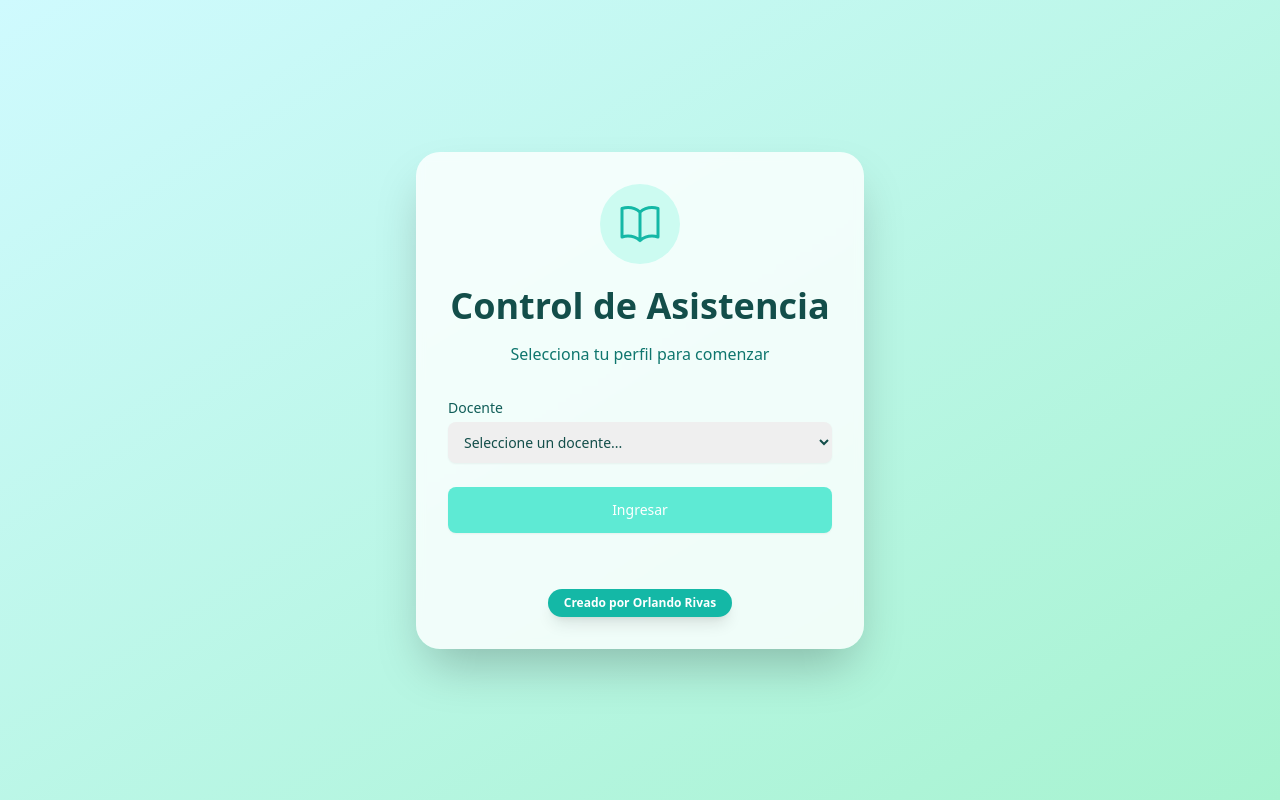
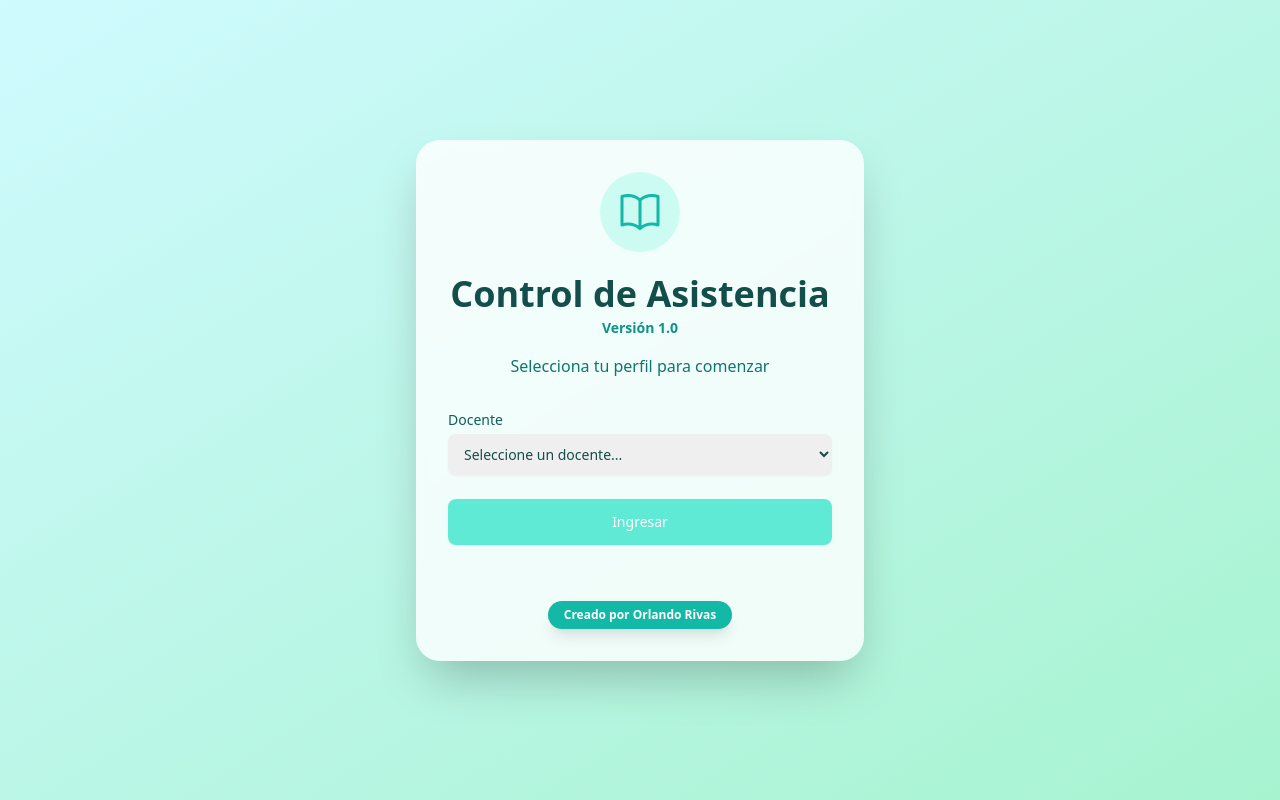
Before and after one commit to landitech/app-asistencia, a React (Vite) app: page / in a window 1280 px wide. Built offline with nearby package versions, Linux system fonts and the light colour scheme.

Commit message:
feat: Add version number to header
Adds the application version "Versión 1.0" to both the LoginScreen and AttendanceSheet headers to provide users with version information.

```diff
--- a/components/AttendanceSheet.tsx
+++ b/components/AttendanceSheet.tsx
@@ -181,6 +181,7 @@ const AttendanceSheet: React.FC<AttendanceSheetProps> = ({
           <PencilRulerIcon />
           <div>
             <h1 className="text-3xl font-bold text-teal-900">Control de Asistencia</h1>
+            <p className="text-xs font-bold text-teal-600">Versión 1.0</p>
           </div>
         </div>
         <div className="text-center">
--- a/components/LoginScreen.tsx
+++ b/components/LoginScreen.tsx
@@ -24,7 +24,10 @@ const LoginScreen: React.FC<LoginScreenProps> = ({ teachers, onSelectTeacher })
             <div className="inline-block p-4 bg-teal-100 rounded-full">
                 <BookIcon />
             </div>
-            <h1 className="text-4xl font-bold text-teal-900">Control de Asistencia</h1>
+            <div>
+              <h1 className="text-4xl font-bold text-teal-900">Control de Asistencia</h1>
+              <p className="text-sm font-bold text-teal-600 mt-1">Versión 1.0</p>
+            </div>
             <p className="text-teal-700">Selecciona tu perfil para comenzar</p>
         </div>
         <div className="space-y-6">
```
